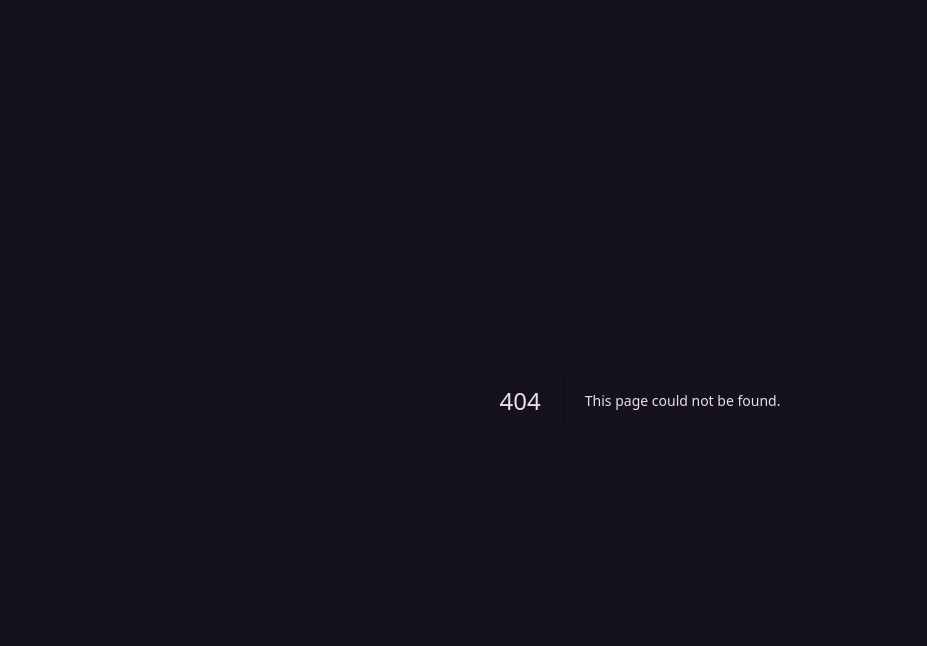
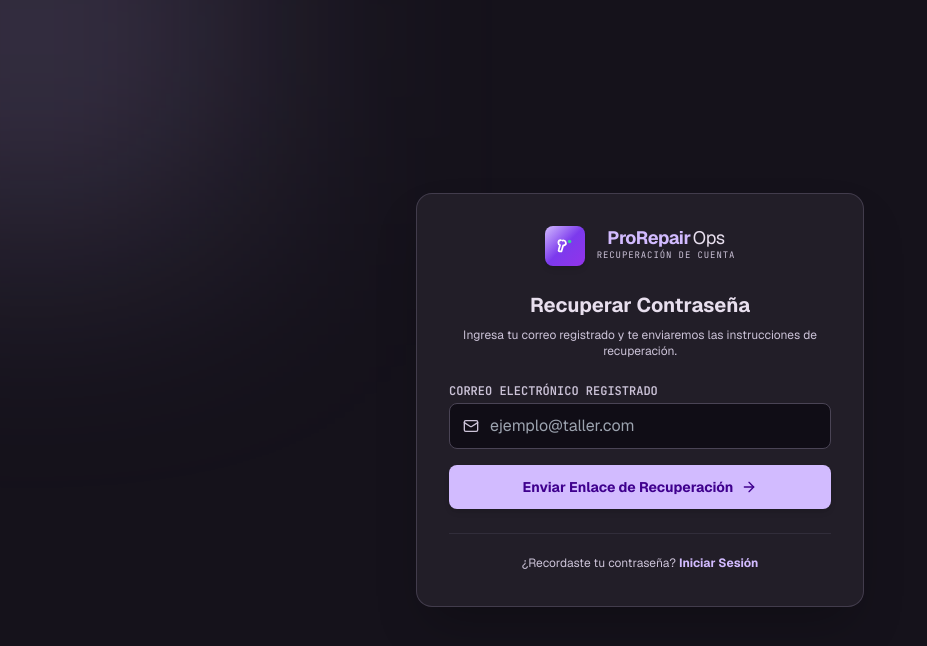
Before and after one commit to Furia04/sistema-atencion-tecnica, a Next.js app: page /reset-password in a window 1280 px wide. Before the commit this address had no page. Shown: the top 646 px of the page, without its empty margins (0-927 px from the left). Built offline with nearby package versions, Linux system fonts and the light colour scheme; no server answers.

Commit message:
feat: add password reset flow (/reset-password) integrated with Supabase Auth

```diff
--- a/src/app/login/page.tsx
+++ b/src/app/login/page.tsx
@@ -118,9 +118,12 @@ export default function LoginPage() {
               <label className="font-label-caps text-xs text-on-surface-variant uppercase font-semibold">
                 Contraseña
               </label>
-              <a href="#" className="font-label-caps text-[11px] text-primary hover:underline">
+              <Link
+                href="/reset-password"
+                className="font-body-sm text-xs text-primary hover:underline font-semibold"
+              >
                 ¿Olvidaste tu contraseña?
-              </a>
+              </Link>
             </div>
             <div className="relative">
               <Lock className="w-4 h-4 absolute left-3.5 top-1/2 -translate-y-1/2 text-on-surface-variant" />
--- /dev/null
+++ b/src/app/reset-password/page.tsx
@@ -0,0 +1,119 @@
+'use client';
+
+import React, { useState } from 'react';
+import Link from 'next/link';
+import { Logo } from '@/components/ui/logo';
+import { Mail, ArrowRight, CheckCircle2, AlertCircle } from 'lucide-react';
+import { supabase } from '@/lib/supabase/client';
+
+export default function ResetPasswordPage() {
+  const [email, setEmail] = useState('');
+  const [loading, setLoading] = useState(false);
+  const [submitted, setSubmitted] = useState(false);
+  const [errorMessage, setErrorMessage] = useState('');
+
+  const handleResetPassword = async (e: React.FormEvent) => {
+    e.preventDefault();
+    setLoading(true);
+    setErrorMessage('');
+
+    try {
+      const siteUrl = typeof window !== 'undefined' ? window.location.origin : 'https://sistema-atencion-tecnica.vercel.app';
+
+      const { error } = await supabase.auth.resetPasswordForEmail(email, {
+        redirectTo: `${siteUrl}/login?reset=true`,
+      });
+
+      if (error && process.env.NEXT_PUBLIC_SUPABASE_URL) {
+        setErrorMessage(error.message);
+        setLoading(false);
+        return;
+      }
+
+      setSubmitted(true);
+    } catch (err: any) {
+      setSubmitted(true);
+    } finally {
+      setLoading(false);
+    }
+  };
+
+  return (
+    <div className="min-h-screen bg-background text-on-surface flex items-center justify-center p-6 font-sans relative overflow-hidden">
+      {/* Background Accents */}
+      <div className="absolute -top-40 -left-40 w-96 h-96 bg-primary/20 rounded-full blur-[128px] pointer-events-none" />
+
+      <div className="w-full max-w-md bg-surface-container border border-outline-variant/80 rounded-2xl p-8 shadow-2xl relative z-10 space-y-6">
+        <div className="text-center space-y-2">
+          <Link href="/" className="inline-block">
+            <Logo size={40} textSubtitle="Recuperación de Cuenta" />
+          </Link>
+          <h2 className="font-title-sm text-xl font-bold text-on-surface pt-3">
+            Recuperar Contraseña
+          </h2>
+          <p className="font-body-sm text-xs text-on-surface-variant">
+            Ingresa tu correo registrado y te enviaremos las instrucciones de recuperación.
+          </p>
+        </div>
+
+        {errorMessage && (
+          <div className="bg-error/10 border border-error/30 text-error p-3 rounded-lg text-xs font-semibold text-center flex items-center justify-center gap-2">
+            <AlertCircle className="w-4 h-4" /> {errorMessage}
+          </div>
+        )}
+
+        {submitted ? (
+          <div className="bg-emerald-500/10 border border-emerald-500/30 text-emerald-400 p-6 rounded-xl text-center space-y-3">
+            <CheckCircle2 className="w-10 h-10 mx-auto" />
+            <h3 className="font-title-sm text-base font-bold text-on-surface">
+              ¡Correo Enviado!
+            </h3>
+            <p className="font-body-sm text-xs text-on-surface-variant">
+              Revisa la bandeja de entrada de <strong>{email}</strong>. Te hemos enviado un enlace seguro para reestablecer tu clave.
+            </p>
+            <Link
+              href="/login"
+              className="inline-block pt-2 font-title-sm text-xs text-primary font-bold hover:underline"
+            >
+              ← Volver a Iniciar Sesión
+            </Link>
+          </div>
+        ) : (
+          <form onSubmit={handleResetPassword} className="space-y-4">
+            <div>
+              <label className="block font-label-caps text-xs text-on-surface-variant mb-1 uppercase font-semibold">
+                Correo Electrónico Registrado
+              </label>
+              <div className="relative">
+                <Mail className="w-4 h-4 absolute left-3.5 top-1/2 -translate-y-1/2 text-on-surface-variant" />
+                <input
+                  type="email"
+                  required
+                  value={email}
+                  onChange={(e) => setEmail(e.target.value)}
+                  placeholder="ejemplo@taller.com"
+                  className="w-full bg-surface-container-lowest border border-outline-variant rounded-xl py-2.5 pl-10 pr-4 font-body-sm text-on-surface focus:outline-none focus:border-primary focus:ring-1 focus:ring-primary/50"
+                />
+              </div>
+            </div>
+
+            <button
+              type="submit"
+              disabled={loading}
+              className="w-full bg-primary text-on-primary hover:bg-primary-container font-title-sm text-sm font-bold py-3 rounded-xl transition-all shadow-md flex items-center justify-center gap-2"
+            >
+              {loading ? 'Enviando Correo...' : 'Enviar Enlace de Recuperación'}{' '}
+              <ArrowRight className="w-4 h-4" />
+            </button>
+          </form>
+        )}
+
+        <div className="text-center border-t border-outline-variant/40 pt-4">
+          <Link href="/login" className="font-body-sm text-xs text-on-surface-variant hover:text-primary">
+            ¿Recordaste tu contraseña? <strong className="text-primary font-bold">Iniciar Sesión</strong>
+          </Link>
+        </div>
+      </div>
+    </div>
+  );
+}
```
